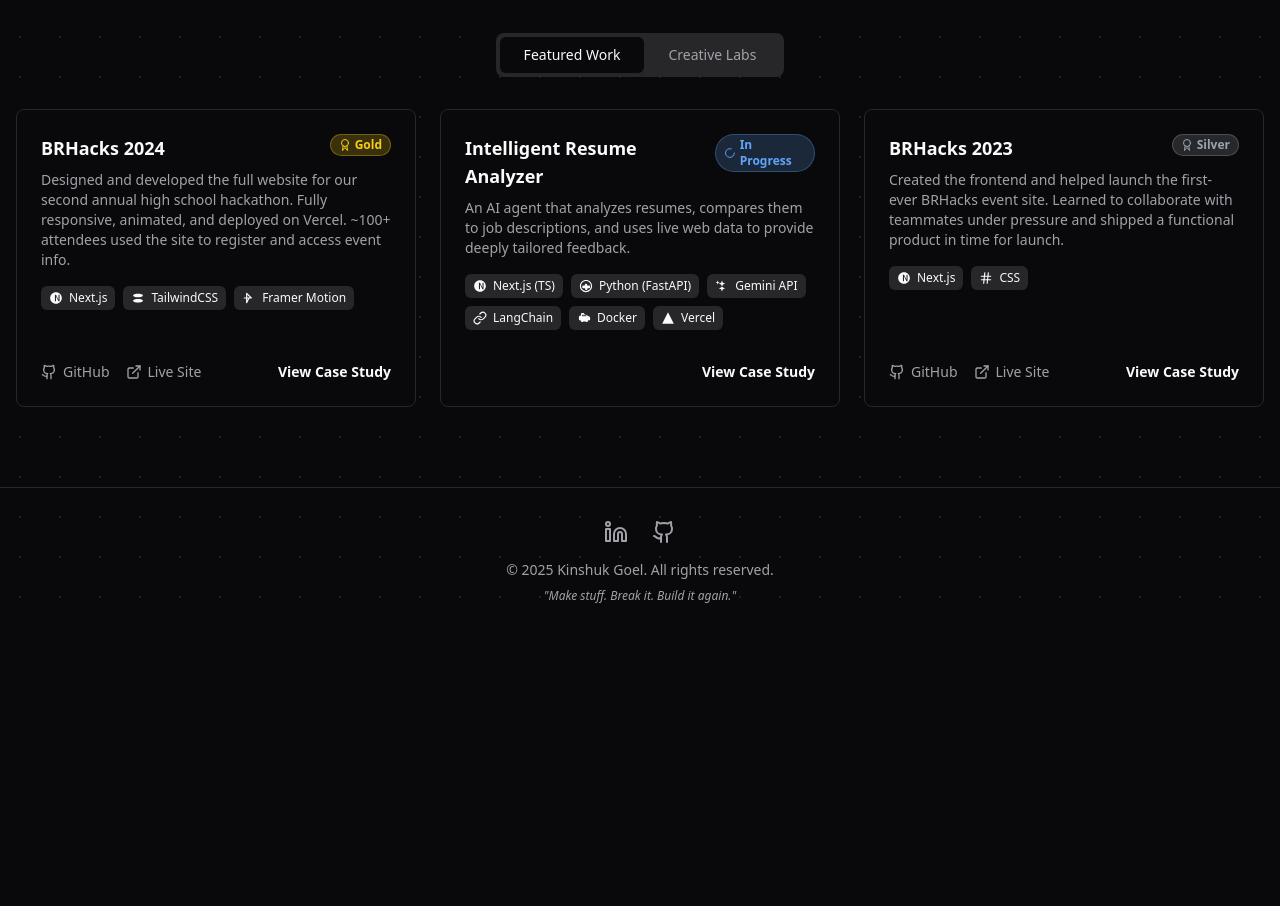
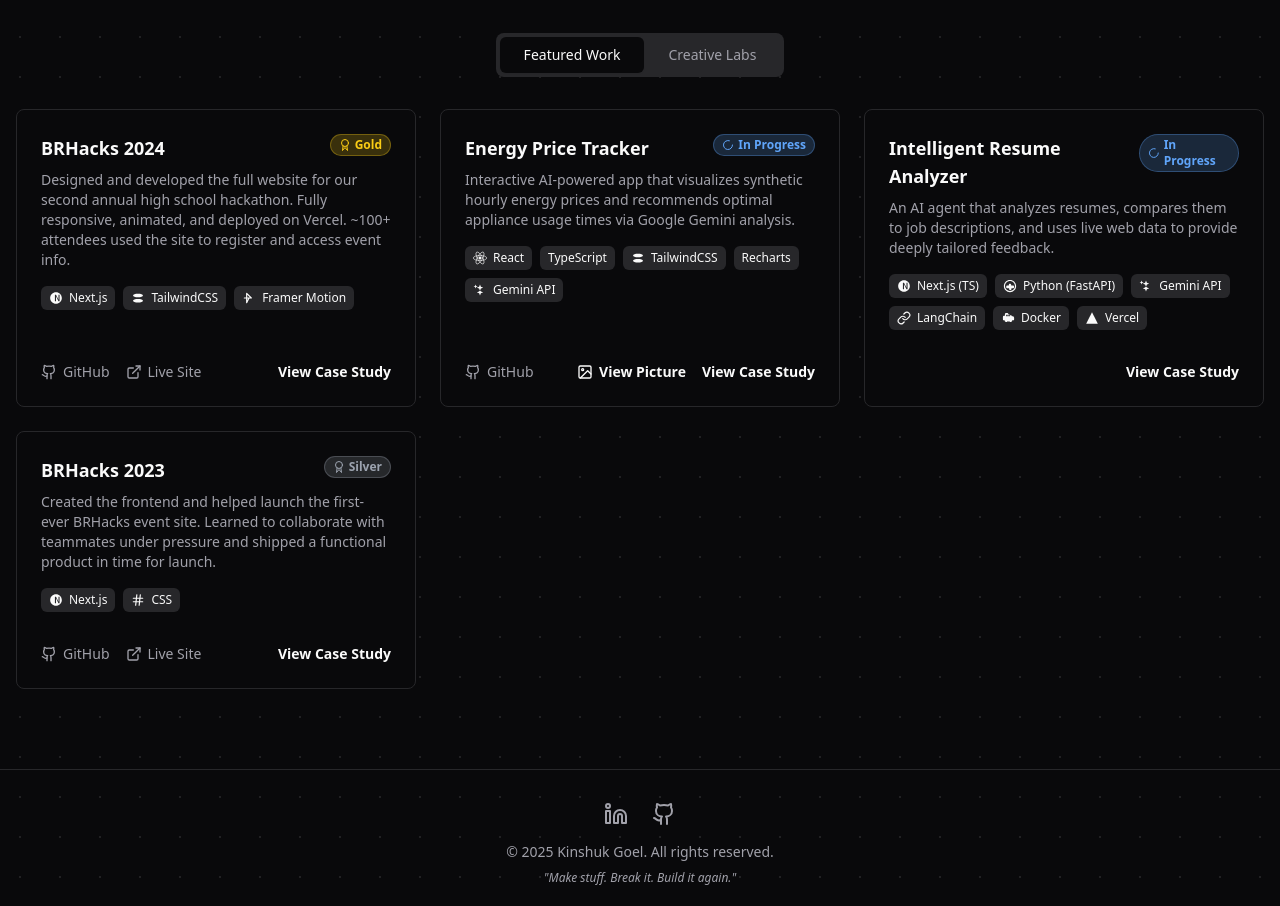
Before and after one commit to shuknuk/shukdev, a React (Vite) app: page / in a window 1280 px wide. Shown: the part 863-1769 px from the top of the page. Before the commit the page ends 1499 px from the top, so only its background shows below. Built offline with nearby package versions, Linux system fonts and the light colour scheme.

Commit message:
Add Energy Price Tracker project and image

```diff
--- a/constants.tsx
+++ b/constants.tsx
@@ -18,6 +18,28 @@ export const PROJECTS_DATA: Project[] = [
       challenge: 'The primary challenge was to create a compelling, professional, and highly functional website for our second annual hackathon. It needed to not only attract and register over 100 high school students but also serve as a central hub for all event information, schedules, and announcements during the event. The design had to be engaging enough to build hype while maintaining clarity and ease of use.',
       solution: 'I spearheaded the design and development of the full website using Next.js, TailwindCSS, and Framer Motion. To move fast without sacrificing quality, I tapped into AI tools like <strong>ChatGPT</strong> to generate layout suggestions, debug tricky logic, and bootstrap components—while using <strong>Copilot</strong> to autocomplete repetitive CSS and JSON‑powered content sections. This hybrid workflow let me maintain control over the final look and logic, while cutting manual grunt work. The site was continuously deployed on <strong>Vercel</strong>, making updates seamless and reliable.',
       learnings: 'Leading the project solo taught me how to balance design with delivery—and how to use AI tools smartly. ChatGPT helped nail accessibility fixes, edge-case handling, and layout decisions; Copilot sped up boilerplate code; but I still directed every design and animation detail. Combining AI assistance with hands‑on coding showed me how automation can enhance productivity without sacrificing craftsmanship.',
+    },
+  },
+  {
+    id: 'energy-price-tracker',
+    title: 'Energy Price Tracker',
+    category: 'Featured Work',
+    rank: 'In Progress',
+    description:
+      'Interactive AI-powered app that visualizes synthetic hourly energy prices and recommends optimal appliance usage times via Google Gemini analysis.',
+    tech: ['React', 'TypeScript', 'TailwindCSS', 'Recharts', 'Gemini API'],
+    links: {
+      github: 'https://github.com/shuknuk/Energy-Price-Tracker',
+      live: '',
+    },
+    image: 'enPrCk.png',
+    caseStudy: {
+      challenge:
+        'Design a dynamic tool to visualize historical electricity pricing and help users determine the cheapest hours to run appliances—using only AI-generated data without real-time utility inputs.',
+      solution:
+        'Built an AI-first frontend using <strong>React + TypeScript</strong>, <strong>Tailwind CSS</strong>, and <strong>Recharts</strong> for an intuitive UI. On each page load, the app queries <strong>Google Gemini API</strong> (via `@google/genai`) with structured prompts to generate a realistic 7‑day hourly price dataset. Users can enter appliance wattage and run-time to compute the optimal window using a sliding‑window cost algorithm. Gemini then analyzes its own generated dataset to supply a summary of trends, peak/off‑peak times, and actionable savings tips.',
+      learnings:
+        'This project taught me how to fuse <strong>AI-generated data with client-side logic</strong> to build a realistic simulator experience. I got hands-on with prompting strategies—prompting Gemini to generate JSON‑formatted price history and then separate analysis prompts. I also sharpened skills in frontend data modeling, charting logic, and algorithmic cost calculation, while maintaining a seamless and polished UI/UX.',
     },
   },
   {
@@ -172,7 +194,7 @@ export const TECH_ICONS: { [key: string]: (props: React.SVGProps<SVGSVGElement>)
   javascript: (props) => (
     <svg viewBox="0 0 24 24" fill="currentColor" {...props}>
       <rect width="20" height="20" x="2" y="2" rx="2" ry="2" />
-      <path fill="hsl(var(--background))" d="M9.04,15.5H7.5V9.25h1.54V15.5z M14.6,12.64c0,1.44-0.81,2.25-2.03,2.25c-0.81,0-1.44-0.41-1.67-0.99h-0.05l-0.09,0.84H9.2V9.25h1.54v0.84h0.05c0.23-0.58,0.86-0.99,1.67-0.99C13.79,9.1,14.6,9.91,14.6,11.35V12.64z M13.06,12.5c0-0.72-0.36-1.22-0.95-1.22s-0.95,0.5-0.95,1.22v1.26c0,0.72,0.36,1.22,0.95,1.22s0.95-0.5,0.95-1.22V12.5z" />
+      <path fill="hsl(var(--background))" d="M9.04,15.5H7.5V9.25h1.54V15.5z M14.6,12.64c0,1.44-0.81,2.25-2.03,2.25c-0.81,0-1.44-0.41-1.67-0.99h-0.05l-0.09,0.84H9.2V9.25h1.54v0.84h0.05c0.23-0.58,0.86-0.99,1.67-0.99C13.79,9.1,14.6,9.91,14.6,11.35V12.64z M13.06,12.5c0-0.72-0.36-1.22-0.95-1.22s-0.95,0.5,0.95-1.22v1.26c0,0.72,0.36,1.22,0.95,1.22s0.95-0.5,0.95-1.22V12.5z" />
     </svg>
   ),
   nodejs: (props) => (
```
Also changed, not shown: public/enPrCk.png (added).
